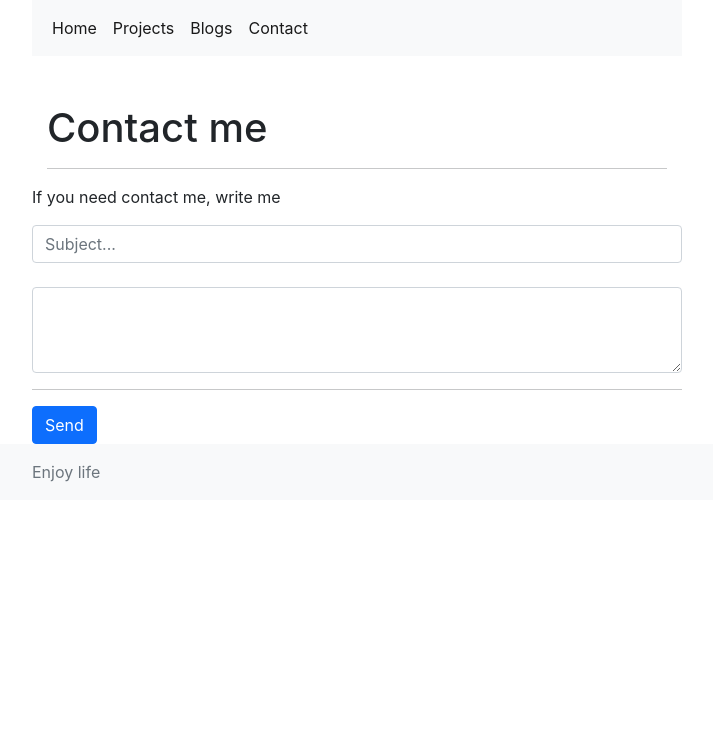
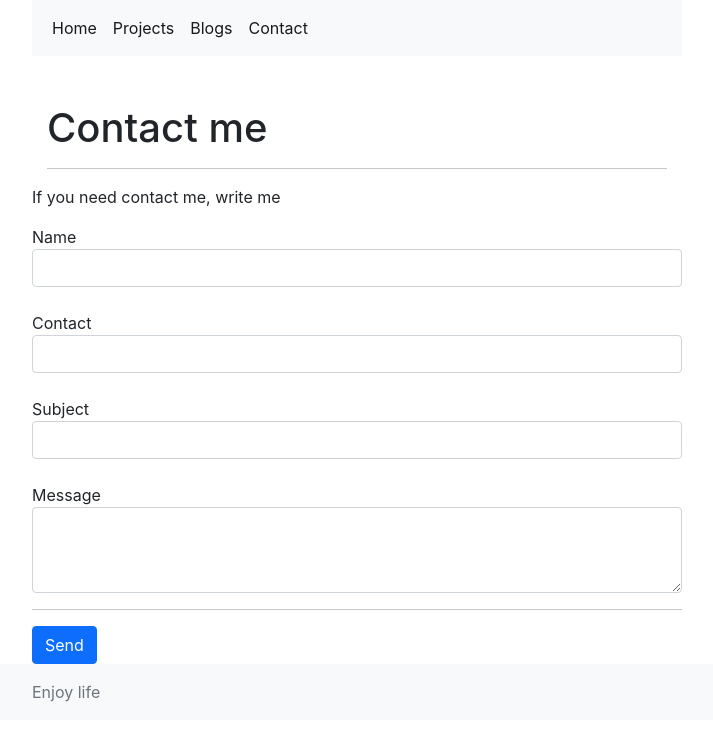
Before and after one commit to pablosilvab/pablosilvab.github.io, a React (Create React App) app: page /contact in a window 1280 px wide. Shown: the top 740 px of the page, without its empty margins (283-996 px from the left). Built offline with nearby package versions, Linux system fonts and the light colour scheme.

Commit message:
Update contact form

```diff
--- a/src/components/Contact.js
+++ b/src/components/Contact.js
@@ -2,20 +2,23 @@ import { useState } from "react";
 
 
 const Contact = () => {
-
+    const [name, setName] = useState("");
+    const [contact, setContact] = useState("");
     const [emailSubject, setEmailSubject] = useState("");
     const [emailMessage, setEmailMessage] = useState("");
 
     const handleSubmit = async (event) => {
         event.preventDefault();
 
-       await fetch("https://demo-backend-spring-boot.herokuapp.com/email/", {
+        await fetch("https://demo-backend-spring-boot.herokuapp.com/email/", {
             headers: {
                 'Accept': 'application/json',
                 'Content-Type': 'application/json'
             },
             method: "POST",
             body: JSON.stringify({
+                name: name,
+                contact: contact,
                 subject: emailSubject,
                 text: emailMessage,
             }),
@@ -40,16 +43,37 @@ const Contact = () => {
 
             <form onSubmit={handleSubmit}>
                 <div class="form-group">
+                    <label>Name</label>
                     <input
                         className="form-control"
                         type="text"
-                        placeholder="Subject..."
+                        value={name}
+                        onChange={(e) => setName(e.target.value)}
+                    />
+                </div>
+                <br /> <div class="form-group">
+                    <label>Contact</label>
+                    <input
+                        className="form-control"
+                        type="text"
+                        value={contact}
+                        onChange={(e) => setContact(e.target.value)}
+                    />
+                </div>
+                <br />
+                <div class="form-group">
+                    <label>Subject</label>
+                    <input
+                        className="form-control"
+                        type="text"
                         value={emailSubject}
                         onChange={(e) => setEmailSubject(e.target.value)}
                     />
                 </div>
                 <br />
                 <div class="form-group">
+                    <label>Message</label>
+
                     <textarea
                         className="form-control"
                         type="text"
```
